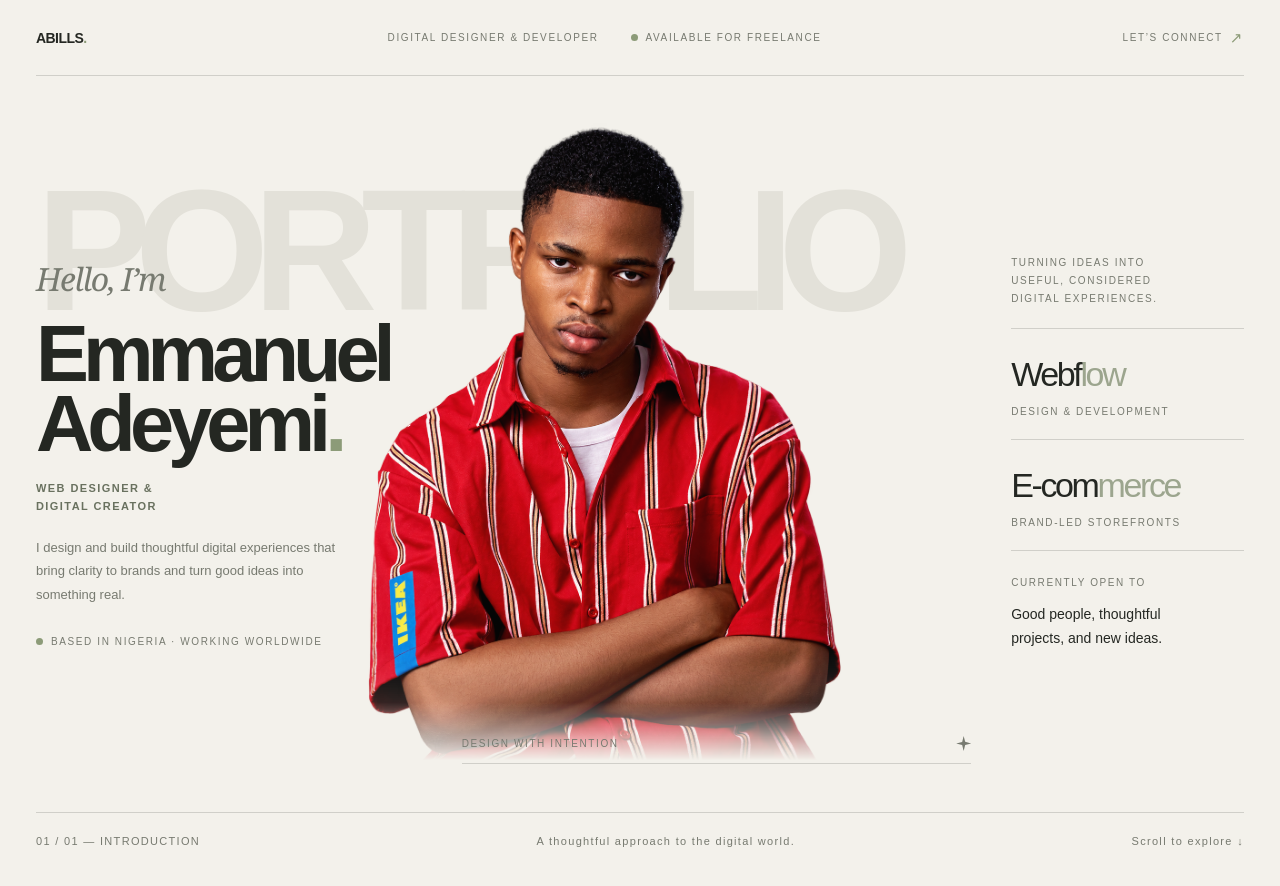
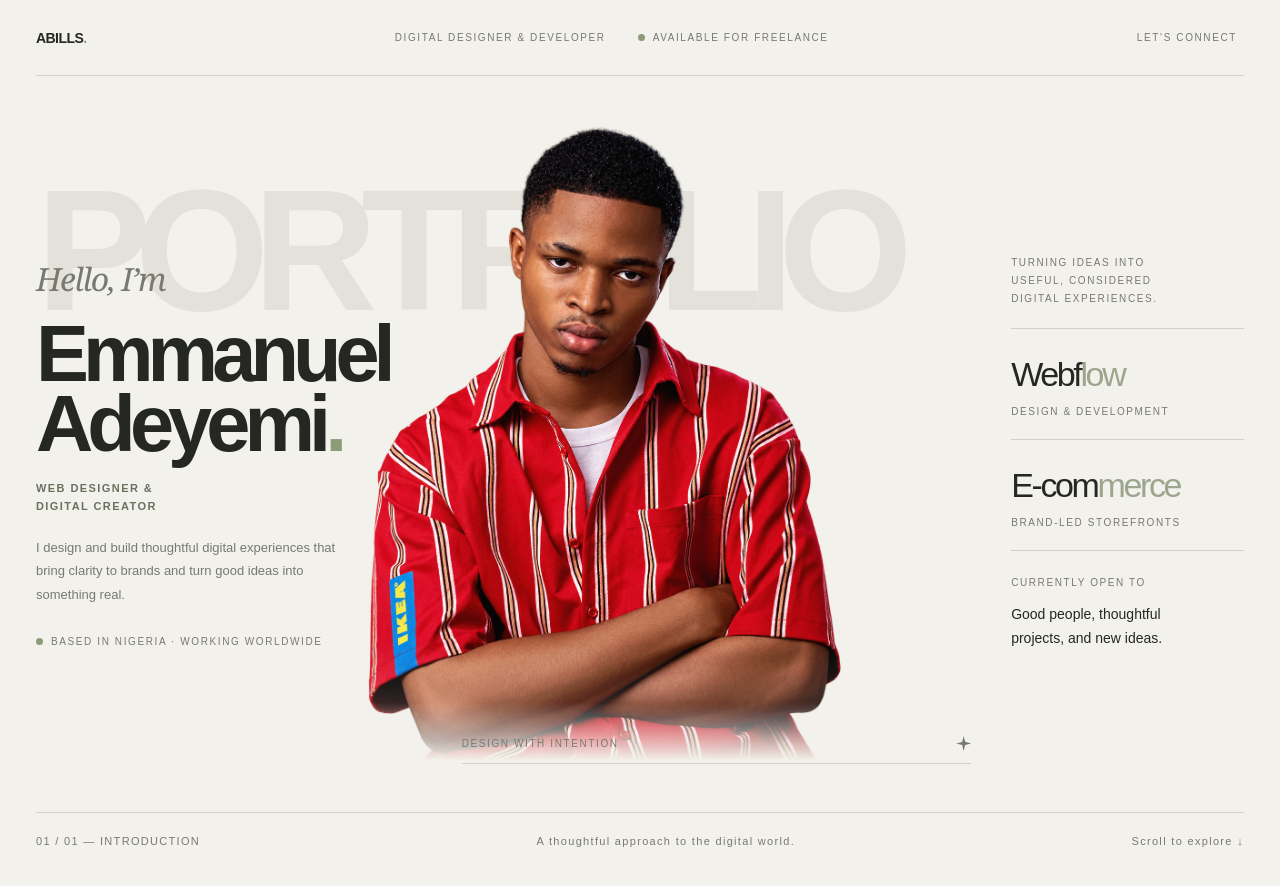
Before and after one commit to Abillsflow/emmanueladeyemiabills, a Next.js app: page / in a window 1280 px wide. Shown: the top 886 px of the page. Built offline with nearby package versions, Linux system fonts and the light colour scheme.

Commit message:
Replace emoji-style connect arrow with SVG icon

```diff
--- a/src/app/page.tsx
+++ b/src/app/page.tsx
@@ -95,7 +95,11 @@ export default function Home() {
           <motion.span {...reveal(0.12)} className="hero-kicker">Digital designer & developer</motion.span>
           <motion.span {...reveal(0.18)} className="flex items-center gap-2 hero-kicker"><span className="hero-dot" /> Available for freelance</motion.span>
         </div>
-        <a className="hero-kicker sm:hidden hero-connect" href="mailto:">Let’s connect <span aria-hidden="true">↗</span></a>
+        <a className="hero-kicker sm:hidden hero-connect" href="mailto:">Let’s connect
+          <svg className="hero-connect-arrow" aria-hidden="true" viewBox="0 0 16 16" fill="none">
+            <path d="M4 12 12 4M5 4h7v7" stroke="currentColor" strokeWidth="1.4" strokeLinecap="round" strokeLinejoin="round" />
+          </svg>
+        </a>
       </header>
 
       <section id="home" className="hero-shell hero-main relative flex flex-col justify-center pb-12 pt-12 md:pb-16 md:pt-16">
```
